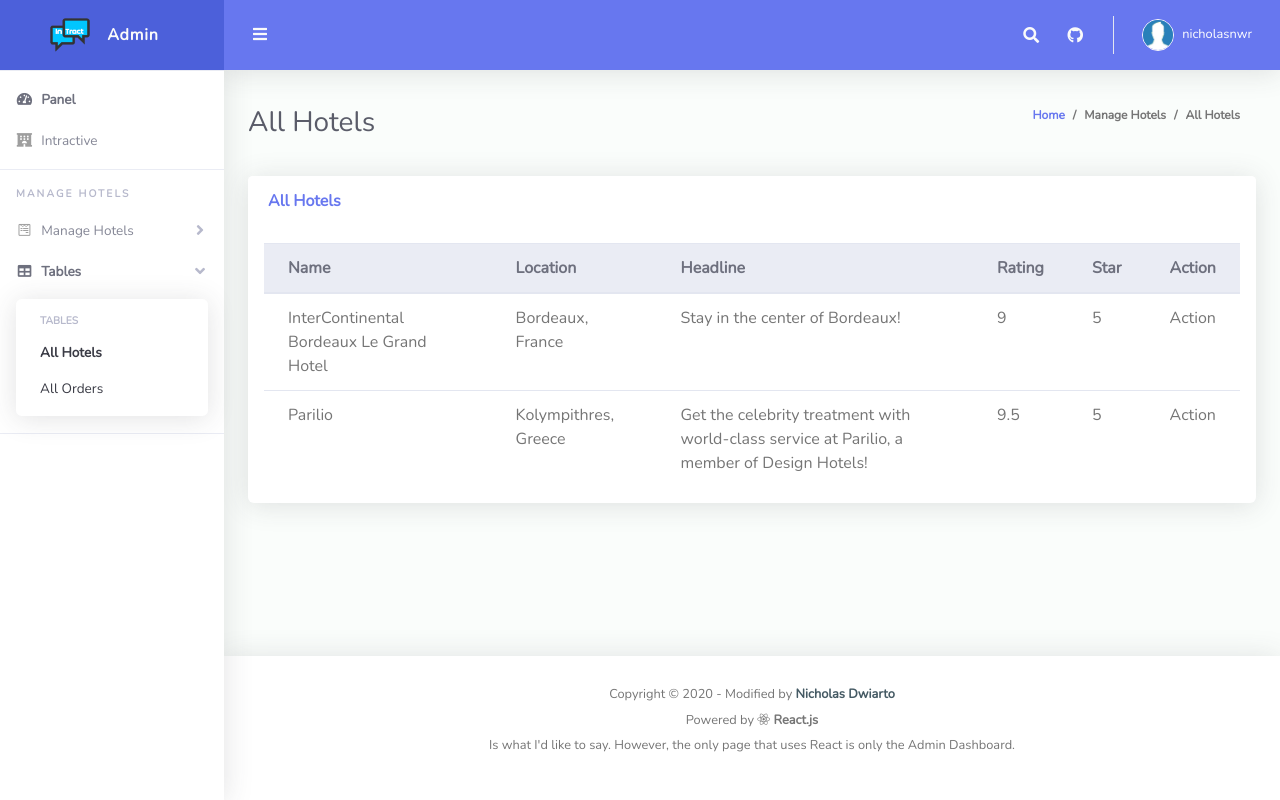
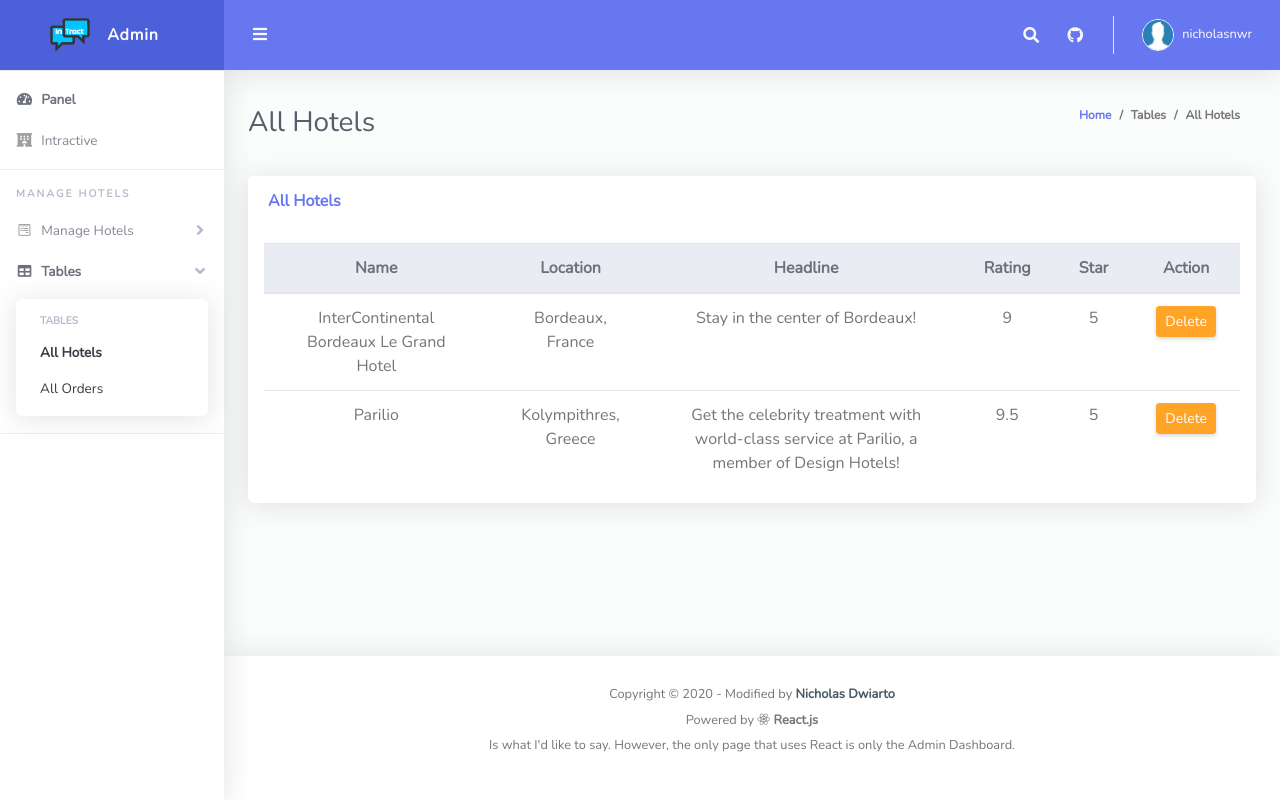
Before and after one commit to lauslim12/intract-hotel-system, a CodeIgniter app: page /Intractive/admin/showData in a window 1280 px wide. Run offline with CodeIgniter, Linux system fonts and the light colour scheme; a user stored in the database is signed in; data comes from the database, SQL or seed files in the repository; some libraries are stand-ins or nearby versions.

Commit message:
Added a modal to confirm delete and refined the UI a bit.

```diff
--- a/application/views/pages/admin/showData.php
+++ b/application/views/pages/admin/showData.php
@@ -12,6 +12,30 @@
 
 <body id="page-top">
   <div id="wrapper">
+    <!-- Delete Modal -->
+    <div class="modal fade" id="exampleModalCenter" tabindex="-1" role="dialog" aria-labelledby="exampleModalCenterTitle" aria-hidden="true">
+      <div class="modal-dialog modal-dialog-centered" role="document">
+        <div class="modal-content">
+          <div class="modal-header">
+            <h5 class="modal-title" id="exampleModalCenterTitle">Delete Confirmation</h5>
+            <button type="button" class="close" data-dismiss="modal" aria-label="Close">
+              <span aria-hidden="true">&times;</span>
+            </button>
+          </div>
+          <form action="<?php echo site_url() . "admin/deleteHotel"; ?>" method="POST">
+            <div class="modal-body">
+              <input type="hidden" name="hotel_id" value="">
+              Are you certain to delete the hotel data? This will REMOVE ALL of the FEATURES and ROOMS! Please be certain!
+            </div>
+            <div class="modal-footer">
+              <button type="button" class="btn btn-secondary" data-dismiss="modal">Close</button>
+              <button type="submit" class="btn btn-primary">Delete</button>
+            </div>
+          </form>
+        </div>
+      </div>
+    </div>
+
     <!-- Sidebar -->
     <?= $sidebar; ?>
     <!-- Sidebar -->
@@ -27,7 +51,7 @@
             <h1 class="h3 mb-0 text-gray-800">All Hotels</h1>
             <ol class="breadcrumb">
               <li class="breadcrumb-item"><a href="<?php echo site_url() . "admin"; ?>">Home</a></li>
-              <li class="breadcrumb-item">Manage Hotels</li>
+              <li class="breadcrumb-item">Tables</li>
               <li class="breadcrumb-item active" aria-current="page">All Hotels</li>
             </ol>
           </div>
@@ -41,7 +65,7 @@
                   <h6 class="m-0 font-weight-bold text-primary">All Hotels</h6>
                 </div>
                 <div class="table-responsive p-3">
-                  <table class="table align-items-center table-flush table-hover" id="dataTableHover">
+                  <table class="table text-center align-items-center table-flush table-hover" id="dataTableHover">
                     <thead class="thead-light">
                       <tr>
                         <th>Name</th>
@@ -54,14 +78,15 @@
                     </thead>
                     <tbody>
                       <?php
-                        foreach($hotels as $hotel) {
+                      foreach ($hotels as $hotel) {
+                        $id = $hotel['id'];
                         echo "<tr>";
                           echo "<td>" . $hotel['name'] . "</td>";
                           echo "<td>" . $hotel['location'] . "</td>";
                           echo "<td>" . $hotel['headline'] . "</td>";
                           echo "<td>" . $hotel['rating'] . "</td>";
                           echo "<td>" . $hotel['star'] . "</td>";
-                            echo "<td>Action</td>";
+                          echo "<td><button class='btn btn-sm btn-warning' data-toggle='modal' data-target='#exampleModalCenter' data-hotel_id=$id id='#modalCenter'>Delete</button></td>";
                         echo "</tr>";
                       }
                       ?>
```
Lines whose indentation alone changed are shown as unchanged.
